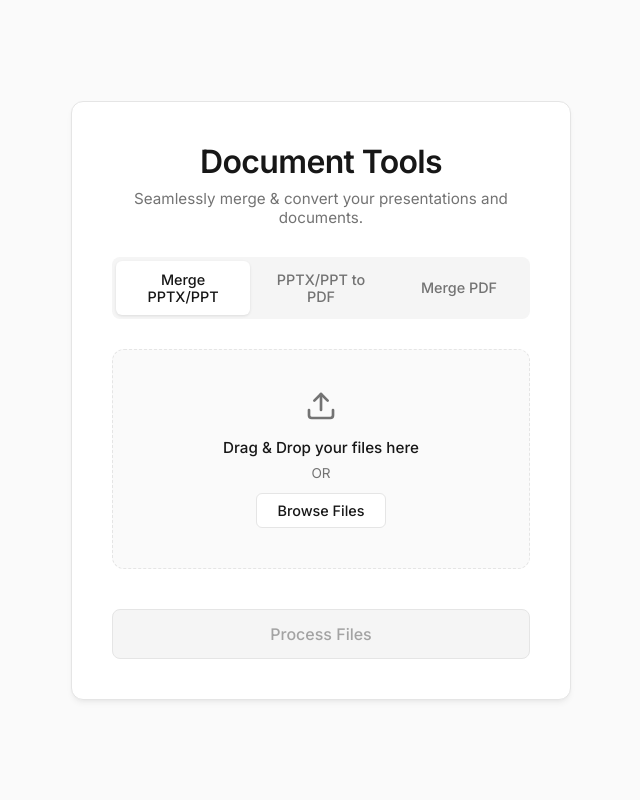
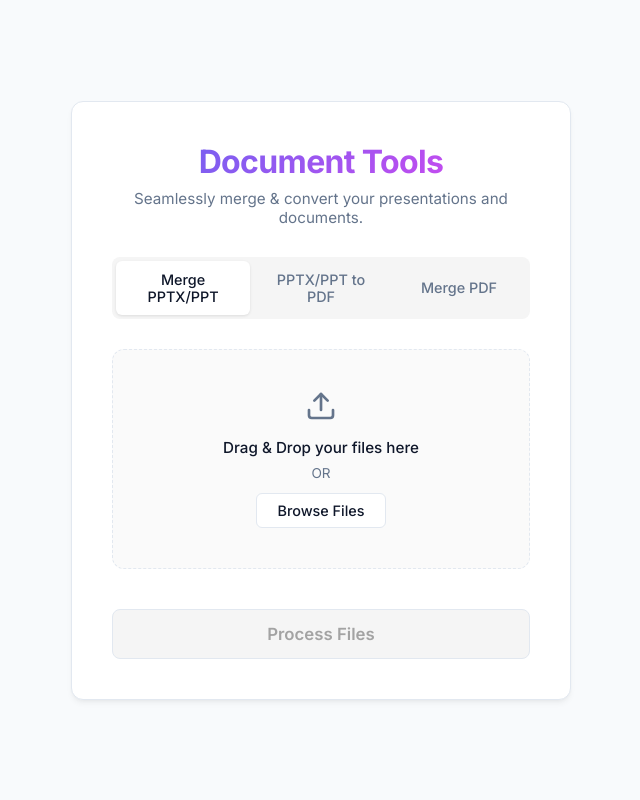
Before and after one commit to RecklessSoftwareGuy/pptx-pdf-tools, a Flask app: page / in a window 1280 px wide. Shown: the whole page, without its empty margins (319-959 px from the left). Run offline with Flask 3, Linux system fonts and the light colour scheme.

Commit message:
feat: enhance frontend matching modern minimal theme with vibrant colors

```diff
--- a/static/index.css
+++ b/static/index.css
@@ -1,11 +1,11 @@
 :root {
-    --bg-color: #fafafa;
-    --text-color: #171717;
-    --text-muted: #737373;
+    --bg-color: #f8fafc;
+    --text-color: #0f172a;
+    --text-muted: #64748b;
     --card-bg: #ffffff;
-    --border-color: #e5e5e5;
-    --primary: #171717;
-    --primary-hover: #404040;
+    --border-color: #e2e8f0;
+    --primary: #6366f1;
+    --primary-hover: #4f46e5;
     --danger: #ef4444;
 }
 
@@ -44,8 +44,11 @@ header {
 
 header h1 {
     font-size: 2rem;
-    font-weight: 600;
-    color: var(--text-color);
+    font-weight: 700;
+    background: linear-gradient(135deg, #6366f1, #d946ef);
+    -webkit-background-clip: text;
+    background-clip: text;
+    -webkit-text-fill-color: transparent;
     margin-bottom: 8px;
     letter-spacing: -0.02em;
 }
@@ -105,7 +108,7 @@ header p {
 
 .drop-zone.dragover {
     border-color: var(--primary);
-    background: #f5f5f5;
+    background: rgba(99, 102, 241, 0.05);
 }
 
 .drop-zone svg {
@@ -181,20 +184,21 @@ header p {
 
 .process-btn {
     width: 100%;
-    background: var(--primary);
+    background: linear-gradient(135deg, var(--primary), #d946ef);
     color: white;
     border: none;
     padding: 14px;
     border-radius: 8px;
     font-family: inherit;
-    font-weight: 500;
-    font-size: 1rem;
+    font-weight: 600;
+    font-size: 1.05rem;
     cursor: pointer;
-    transition: background 0.2s ease;
+    transition: opacity 0.2s ease, transform 0.1s ease;
 }
 
 .process-btn:hover:not(:disabled) {
-    background: var(--primary-hover);
+    opacity: 0.9;
+    transform: translateY(-1px);
 }
 
 .process-btn:disabled {
```
Also changed, not shown: release_notes_v201.md (added, +6 -0 lines).
